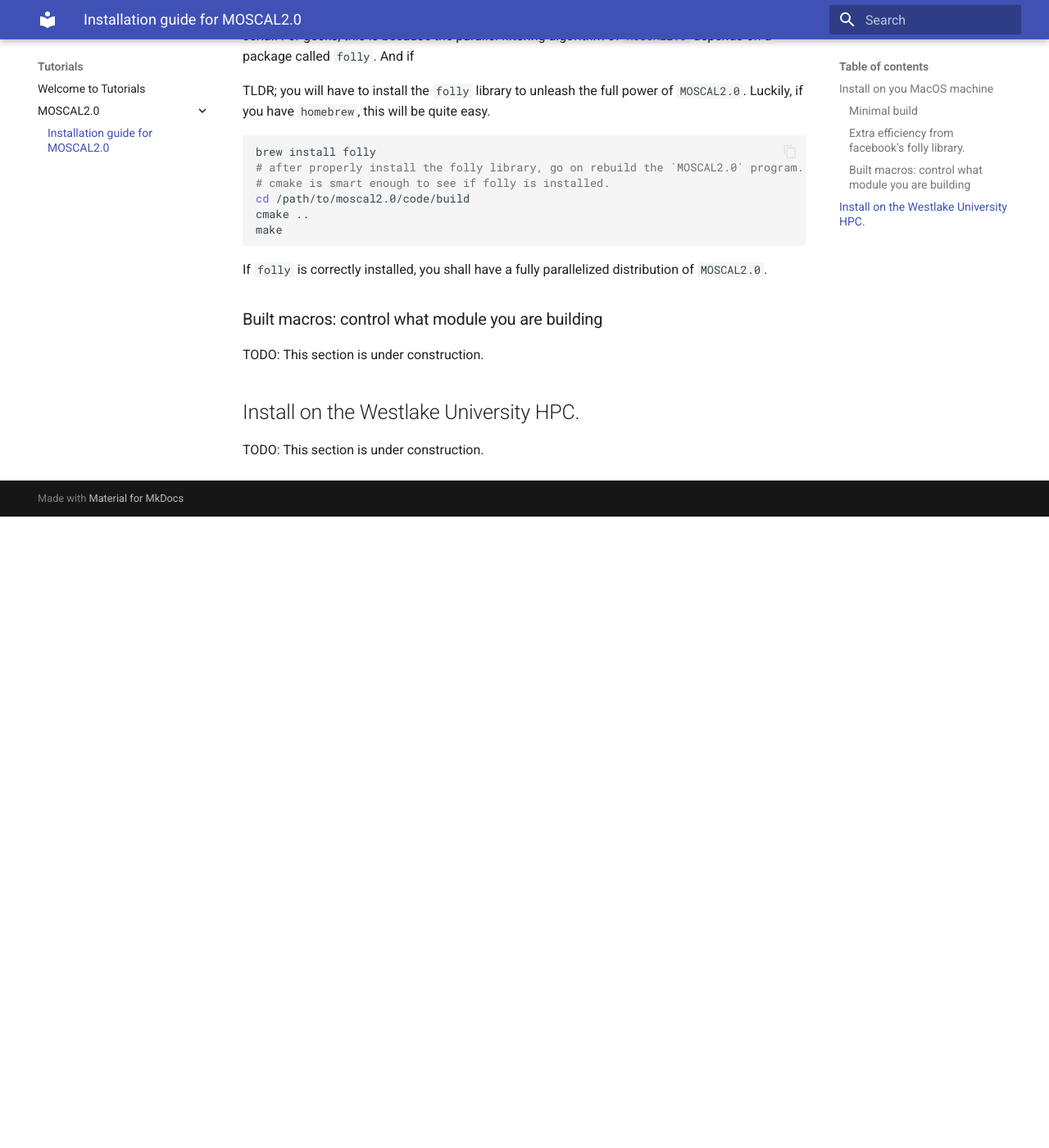
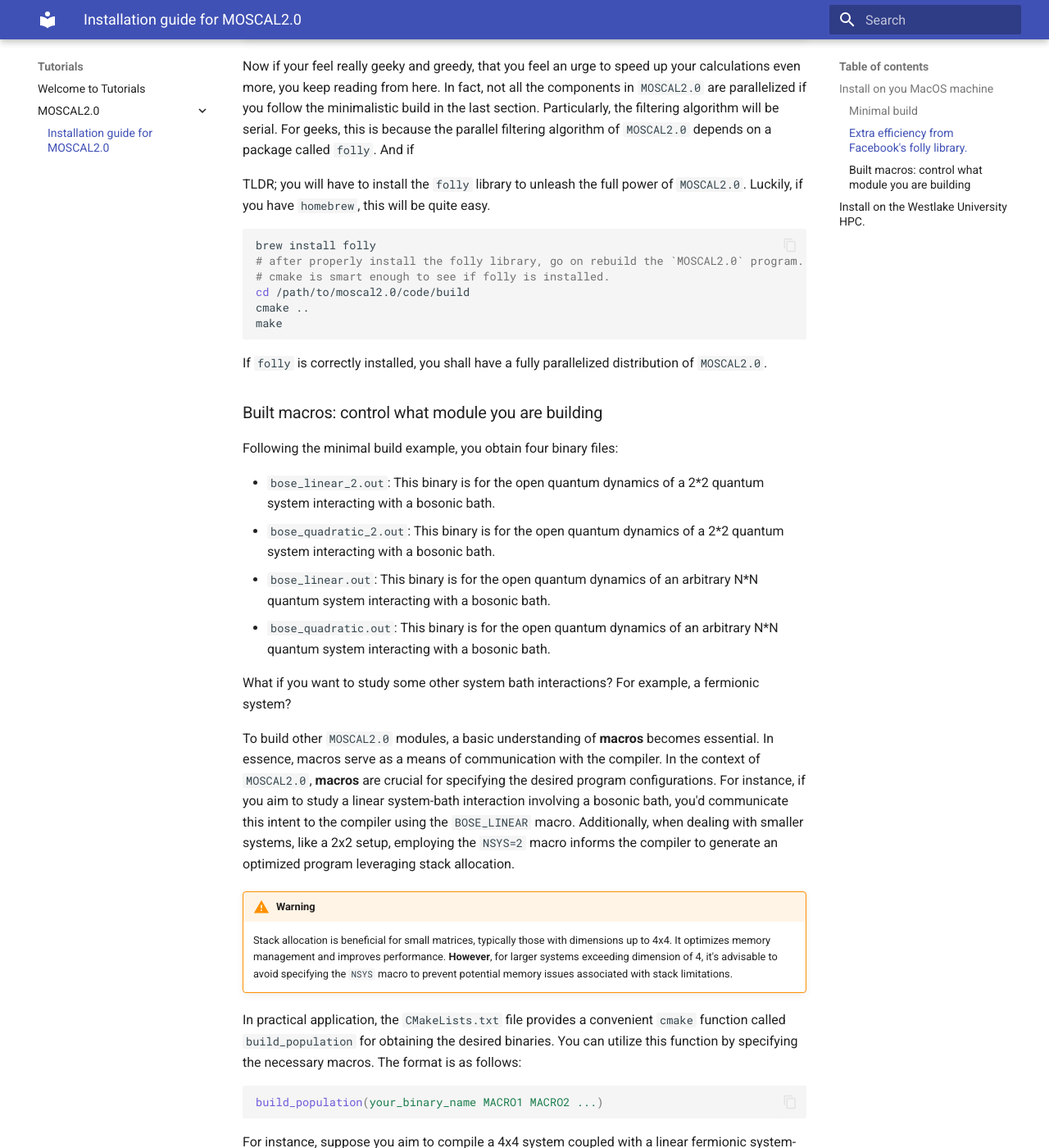
Before and after one commit to pl4ygr0und/tutorial, an MkDocs documentation site: the page built from docs/MOSCAL2.0/MOSCAL2.0_Installation_Guide.md, in a window 1280 px wide and 1400 px high, scrolled down 5021 px. Shown: the whole window at 82% size. Built offline with MkDocs 1.6.1 and Material for MkDocs 9.7.7, drawn with Linux system fonts in a browser that asks for light colours; before the commit the page ends 5651 px from its top, so only the background shows below that; some of the changed text lies outside the part shown.

Commit message:
finished the instroduction of macros

````diff
--- a/docs/MOSCAL2.0/MOSCAL2.0_Installation_Guide.md
+++ b/docs/MOSCAL2.0/MOSCAL2.0_Installation_Guide.md
@@ -10,7 +10,7 @@ The `MOSCAL2.0` program is written in `c++` and a user interface written in `pyt
 generate inputs for the `c++` library. Therefore, without knowing the `c++` internals of `MOSCAL2.0`, the user can just write python scripts and
 simulate open quantum systems.
 
-The `MOSCAL2.0` has the following technical advantages comparing to other implementations, for example [`HierarchicalEOM.jl`](`https://github.com/NCKU-QFort/HierarchicalEOM.jl`):
+The `MOSCAL2.0` has the following technical advantages comparing to other implementations, for example [`HierarchicalEOM.jl`](https://github.com/NCKU-QFort/HierarchicalEOM.jl):
 
 - `MOSCAL2.0` has a clean theory: the library is built based on the idea of **Dissipatons**, a quasi-particle describing system-bath interactions. In this idea, the auxiliary density operators (ADOs) are regarded as different degrees of excitations of the non-interacting system, i.e., the dissipaton density operators (DDOs).  Such theoretical designs help our collaborator derive useful algebras to efficiently manipulate DDOs, more importantly derive new applications such as quadratic-system bath coupling easily.
 - `MOSCAL2.0` is Efficient: the library is written `c++`, with powerful parallelization and filtering schemes:
@@ -72,7 +72,13 @@ cmake_minimum_required(VERSION 3.12)
 project(MOSCAL2.0 LANGUAGES CXX)
 set(CMAKE_BUILD_TYPE RLEASE)
 set(CMAKE_CXX_STANDARD 17)   # use modern c++ standard
-set(CMAKE_CXX_FLAGS "${CMAKE_CXX_FLAGS} -O3 -Wall -lpthread -fPIE") # setup the compiler options
+
+# The compiler flags for optimization and compile time options
+add_compile_options(-O3)              # Generic maximum code optimization
+add_compile_options(-ftree-vectorize) # SIMD vectorize the loops
+add_compile_options(-funroll-loops)   # explicit optimize the loops
+add_compile_options(-fPIE)            # make code run everywhere
+add_compile_options(-Wall -Wextra -Wpedantic) # Enable warning
 
 include(GNUInstallDirs) # Enable cmake to find the system installations
 
@@ -149,7 +155,7 @@ include_directories(
     ${CMAKE_CURRENT_SOURCE_DIR}/include/aux       # for operations on DDOs or Aux Density operators
 )
 
-# now define a function to build specifc applications
+### now define a function to build specifc applications
 # Define a function to build the main_threads_omp_equ_corr.cpp file
 function(build_population BINARY_NAME)
     add_executable(${BINARY_NAME} main_threads_omp_equ_corr.cpp)
@@ -174,10 +180,10 @@ function(build_population BINARY_NAME)
 
 endfunction()
 
-build_population(bose_linear_2.out NSYS=2 BOSE_LINEAR NORMAL)   # 2x2 system coupled with a linear boson environment
-build_population(bose_quad_2.out NSYS=2 BOSE_QUAD NORMAL)       # 2x2 system coupled with a quadratic boson environment
-build_population(bose_linear.out BOSE_LINEAR NORMAL)            # a general system (meaning the system matrix is any nxn matrix) coupled with a linear boson environment
-build_population(bose_quad.out BOSE_QUAD NORMAL)                # a general system (meaning the system matrix is any nxn matrix) coupled with a quadratic boson environment
+build_population(bose_linear_2.out NSYS=2 BOSE_LINEAR NORMAL)       # 2x2 system coupled with a linear boson environment
+build_population(bose_quad_2.out NSYS=2 BOSE_QUAD NORMAL)           # 2x2 system coupled with a quadratic boson environment
+build_population(bose_linear.out BOSE_LINEAR NORMAL)                # a general system (meaning the system matrix is any nxn matrix) coupled with a linear boson environment
+build_population(bose_quad.out BOSE_QUAD NORMAL)                    # a general system (meaning the system matrix is any nxn matrix) coupled with a quadratic boson environment
 
 ```
 This configuration file will precisely tell the `cmake` program about the detailed recipes for building `MOSCAL2.0`.
@@ -191,12 +197,12 @@ cmake ..
 make
 ```
 If everything runs correctly, you shall see the `cmake` program handles the building process that many greens lines, (and some pinks for error).
-If you didn't see any red alerts and error messages, you can go out and check that you get new files 'bose_linear.out', 'bose_linear_2.out', 'bose_quad.out' and 'bose_quad_2.out' in your `build` directory.
+If you didn't see any red alerts and error messages, you can go out and check that you get new files `bose_linear.out`, `bose_linear_2.out`, `bose_quad.out` and `bose_quad_2.out` in your `build` directory.
 These, are indeed the executables you need to run the open quantum simulation examples. On how to use these binaries, see the python examples in `/path/to/moscal2.0/test`. All the above, concludes the building process for the
 
-### Extra efficiency from facebook's folly library.
+### Extra efficiency from Facebook's folly library.
 !!! bug
-    Please stop reading! The the folly part now has some bug. We cannot use the full version of `MOSCAL2.0` yet!
+    Please stop reading for now! The `folly` part now has some bug. We cannot use the full version of `MOSCAL2.0` yet!
 
 Now if your feel really geeky and greedy, that you feel an urge to speed up your calculations even more, you keep reading from here.
 In fact, not all the components in `MOSCAL2.0` are parallelized if you follow the minimalistic build in the last section. Particularly, the filtering algorithm will be serial.
@@ -215,7 +221,47 @@ make
 If `folly` is correctly installed, you shall have a fully parallelized distribution of `MOSCAL2.0`.
 
 ### Built macros: control what module you are building
-TODO: This section is under construction.
+Following the minimal build example, you obtain four binary files:
+
+- `bose_linear_2.out`: This binary is for the open quantum dynamics of a 2*2 quantum system interacting with a bosonic bath.
+- `bose_quadratic_2.out`: This binary is for the open quantum dynamics of a 2*2 quantum system interacting with a bosonic bath.
+- `bose_linear.out`: This binary is for the open quantum dynamics of an arbitrary N*N quantum system interacting with a bosonic bath.
+- `bose_quadratic.out`: This binary is for the open quantum dynamics of an arbitrary N*N quantum system interacting with a bosonic bath.
+
+What if you want to study some other system bath interactions? For example, a fermionic system?
+
+To build other `MOSCAL2.0` modules, a basic understanding of **macros** becomes essential. In essence, macros serve as a means of communication with the compiler. In the context of `MOSCAL2.0`, **macros** are crucial for specifying the desired program configurations. For instance, if you aim to study a linear system-bath interaction involving a bosonic bath, you'd communicate this intent to the compiler using the `BOSE_LINEAR` macro. Additionally, when dealing with smaller systems, like a 2x2 setup, employing the `NSYS=2` macro informs the compiler to generate an optimized program leveraging stack allocation.
+
+!!! warning
+    Stack allocation is beneficial for small matrices, typically those with dimensions up to 4x4. It optimizes memory management and improves performance. **However**, for larger systems exceeding dimension of 4, it's advisable to avoid specifying the `NSYS` macro to prevent potential memory issues associated with stack limitations.
+
+In practical application, the `CMakeLists.txt` file provides a convenient `cmake` function called `build_population` for obtaining the desired binaries. You can utilize this function by specifying the necessary macros. The format is as follows:
+```cmake
+build_population(your_binary_name MACRO1 MACRO2 ...)
+```
+For instance, suppose you aim to compile a 4x4 system coupled with a linear fermionic system-bath coupling program. Simply include this line in your `CMakeLists.txt`
+```cmake
+build_population(fermi_linear_4.out NSYS=4 FERMI_LINEAR NORMAL)
+```
+
+For your references, here is a table of macros used by `MOSCAL2.0`
+
+| Macro             | Description                                                               |
+| :---------------: | :-------------------------------------------------------------------------|
+| `BOSE_LINEAR`     | Specifies a linear system-bath interaction with bosons.                    |
+| `BOSE_QUAD`       | Specifies a quadratic system-bath interaction with bosons.                 |
+| `FERMI_LINEAR`    | Specifies a linear system-bath interaction with fermions.                  |
+| `FERMI_QUAD`      | Specifies a quadratic system-bath interaction with fermions.               |
+| `SPARSE`          | Enforces the use of sparse matrices, ideal for large, less dense systems.  |
+| `NORMAL`          | Controls an unspecified filtering algorithm (default setting).             |
+| `NSYS=4`          | Informs the compiler to optimize for a system of size 4, <br> potentially improving computations for this specific size.                    |
+
+
+
+The table above showcases the most commonly used macros within `MOSCAL2.0`. While there are additional macros that unlock further modules in the `MOSCAL2.0` package, they are beyond the scope of this tutorial. For more comprehensive information, please refer to the [official documentation](https://git.lug.ustc.edu.cn/czh123/moscal2.0).
+
+
+
 
 ## Install on the Westlake University HPC.
 TODO: This section is under construction.
````
